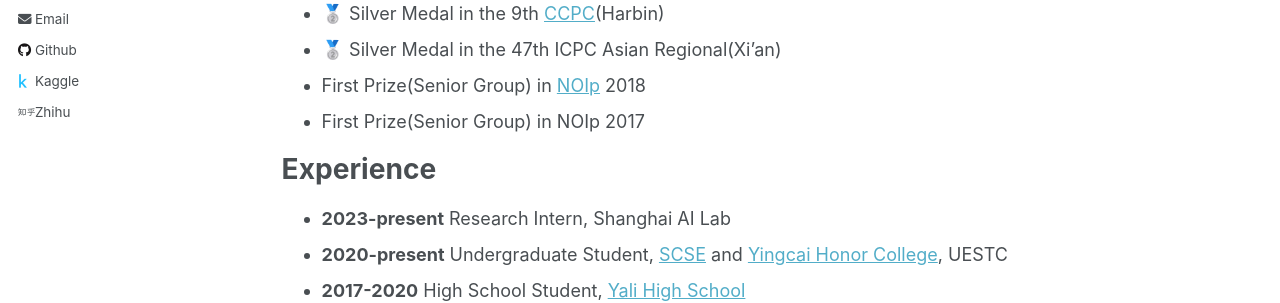
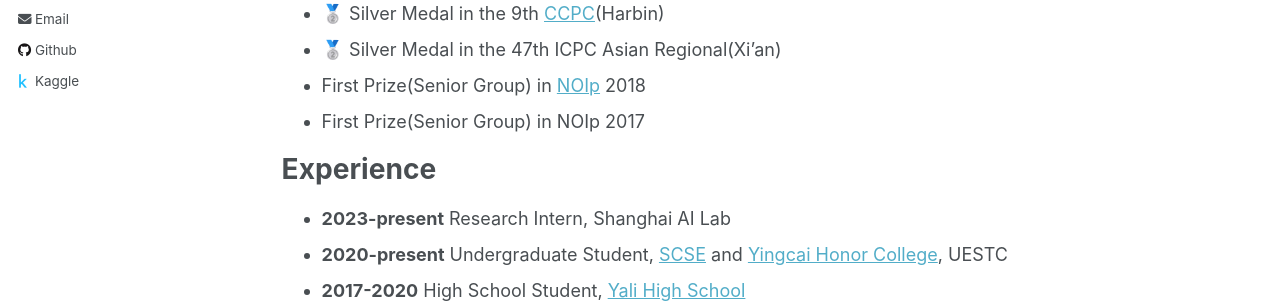
Before and after one commit to zmliao/zmliao.github.io, a Jekyll site: the page built from _pages/about.md, in a window 1280 px wide. Shown: the part 440-743 px from the top of the page. Built offline with Jekyll 4.4.1, drawn with Linux system fonts in a browser that asks for light colours.

Commit message:
Update _config.yml

```diff
--- a/_config.yml
+++ b/_config.yml
@@ -71,7 +71,7 @@ author:
   wikipedia        : # Username
   xing             : # Username
   youtube          : # Username
-  zhihu            : https://www.zhihu.com/people/fuking-84
+  zhihu            : # https://www.zhihu.com/people/fuking-84
 
 
 # Site Settings
```
